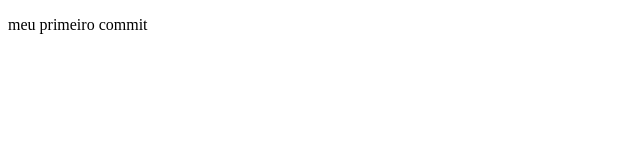
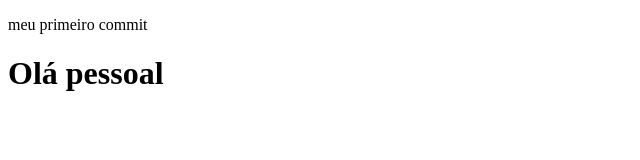
Before and after one commit to thaisrcruz/aula_4, a plain HTML site: page index.html in a window 1280 px wide. Shown: the whole page, without its empty margins (0-640 px from the left). Drawn offline with Linux system fonts and the light colour scheme.

Commit message:
ola pessoal

```diff
--- a/index.html
+++ b/index.html
@@ -7,5 +7,6 @@
 </head>
 <body>
     <p>meu primeiro commit</p>
+    <h1>Olá pessoal</h1>
 </body>
 </html>
```
